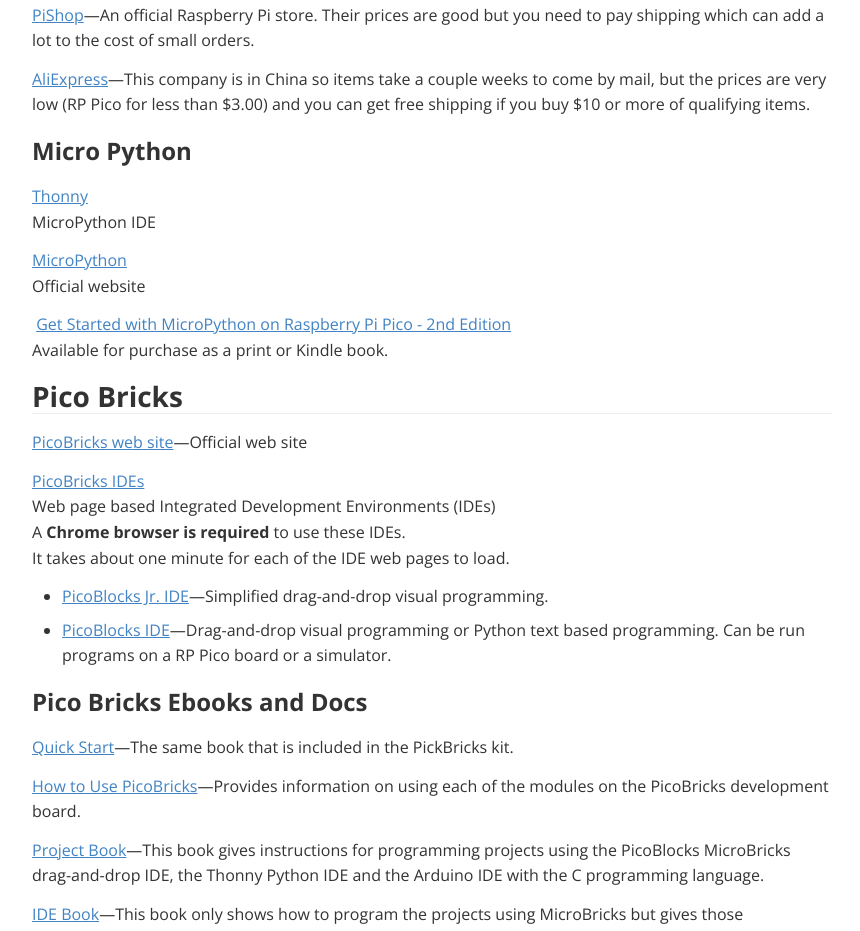
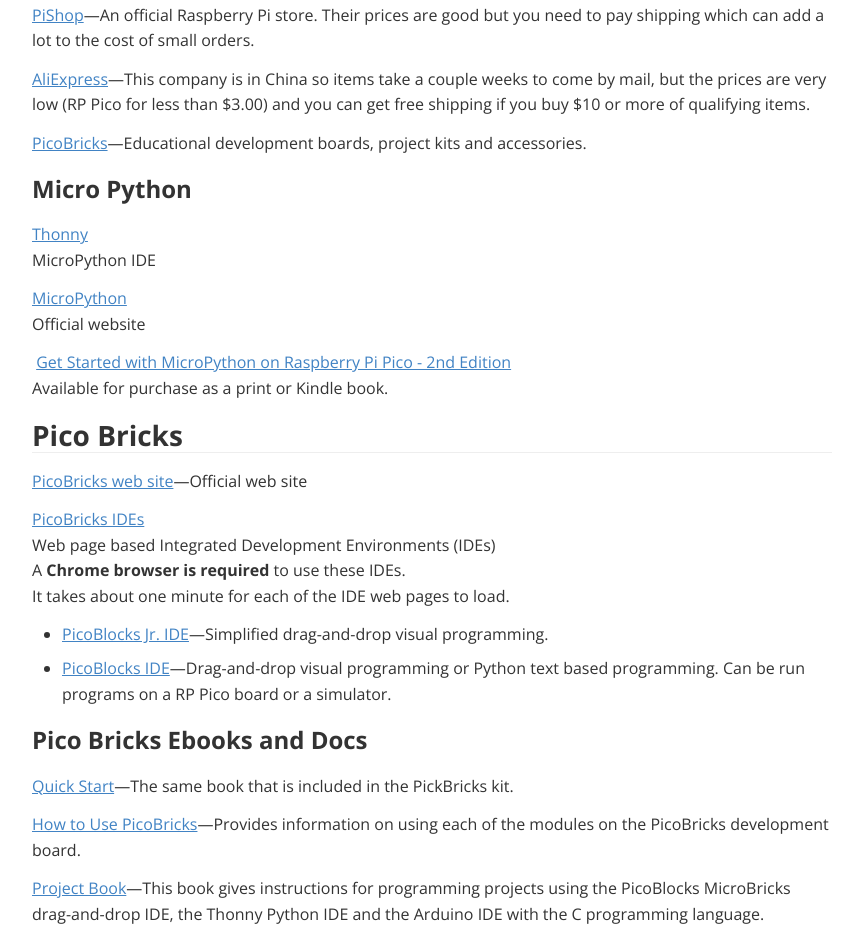
Before and after one commit to LCC-CIT/CompuCon-IoT, a plain HTML site: page RapberryPiPicoReferences.html in a window 1280 px wide. Shown: the part 836-1767 px from the top of the page, without its empty margins (208-1068 px from the left). Drawn offline with nearby package versions, Linux system fonts and the light colour scheme.

Commit message:
Added picobricks to the list of places to buy RP Pico stuff

```diff
--- a/RapberryPiPicoReferences.html
+++ b/RapberryPiPicoReferences.html
@@ -619,7 +619,7 @@ header, .context-menu, .megamenu-content, footer{
 <span>Raspberry Pi microcontroller-based boards.</span></p><p><a href='https://datasheets.raspberrypi.com/pico/raspberry-pi-pico-python-sdk.pdf'><span>Raspberry Pi Pico-series Python SDK</span></a>&mdash;<span>2024, Raspberry Pi Ltd.</span>
 <span>A MicroPython environment for Raspberry Pi</span>
 <span>microcontrollers. Documentation and tutorials with links to software downloads.</span></p><p><a href='https://datasheets.raspberrypi.com/picow/connecting-to-the-internet-with-pico-w.pdf'><span>Connecting to the Internet with Raspberry Pi Pico W-series</span></a>
-<span>Getting online with C/C++ or MicroPython on W-series devices.</span></p><p><a href='https://dronebotworkshop.com/pi-pico/'><span>DroneBot Workshop</span>&mdash;<span>Raspberry Pi Pico</span></a><span></span><br/><span>Raspberry Pi Pico – How to Interface (almost) Everything!</span></p><h2 id='where-to-buy-raspberry-pi-pico-hardware'><span>Where to Buy Raspberry Pi Pico Hardware</span></h2><p><a href='https://www.pishop.us/'><span>PiShop</span></a>&mdash;<span>An official Raspberry Pi store. Their prices are good but you need to pay shipping which can add a lot to the cost of small orders.</span></p><p><a href='https://www.aliexpress.us/'><span>AliExpress</span></a>&mdash;<span>This company is in China so items take a couple weeks to come by mail, but the prices are very low (RP Pico for less than $3.00) and you can get free shipping if you buy $10 or more of qualifying items.</span></p><h3 id='micro-python'><span>Micro Python</span></h3><p><a href='https://thonny.org'><span>Thonny</span></a>
+<span>Getting online with C/C++ or MicroPython on W-series devices.</span></p><p><a href='https://dronebotworkshop.com/pi-pico/'><span>DroneBot Workshop</span>&mdash;<span>Raspberry Pi Pico</span></a><span></span><br/><span>Raspberry Pi Pico – How to Interface (almost) Everything!</span></p><h2 id='where-to-buy-raspberry-pi-pico-hardware'><span>Where to Buy Raspberry Pi Pico Hardware</span></h2><p><a href='https://www.pishop.us/'><span>PiShop</span></a>&mdash;<span>An official Raspberry Pi store. Their prices are good but you need to pay shipping which can add a lot to the cost of small orders.</span></p><p><a href='https://www.aliexpress.us/'><span>AliExpress</span></a>&mdash;<span>This company is in China so items take a couple weeks to come by mail, but the prices are very low (RP Pico for less than $3.00) and you can get free shipping if you buy $10 or more of qualifying items.</span></p><p><a href='https://picobricks.com/collections/raspberry-pi-robotics-kits'><span>PicoBricks</span></a>&mdash;<span>Educational development boards, project kits and accessories.</span></p><h3 id='micro-python'><span>Micro Python</span></h3><p><a href='https://thonny.org'><span>Thonny</span></a>
 <span>MicroPython IDE</span></p><p><a href='https://micropython.org'><span>MicroPython</span></a>
 <span>Official website</span></p><p><span> </span><a href='https://store.rpipress.cc/products/get-started-with-micropython-on-raspberry-pi-pico-2nd-edition'><span>Get Started with MicroPython on Raspberry Pi Pico - 2nd Edition</span></a>
 <span>Available for purchase as a print or Kindle book.</span></p><h2 id='pico-bricks'><span>Pico Bricks</span></h2><p><a href='https://picobricks.com/'><span>PicoBricks web site</span></a>&mdash;<span>Official web site</span></p><p><a href='https://picobricks.com/pages/ide'><span>PicoBricks IDEs</span></a>
```
Also changed, not shown: 1 other file.
